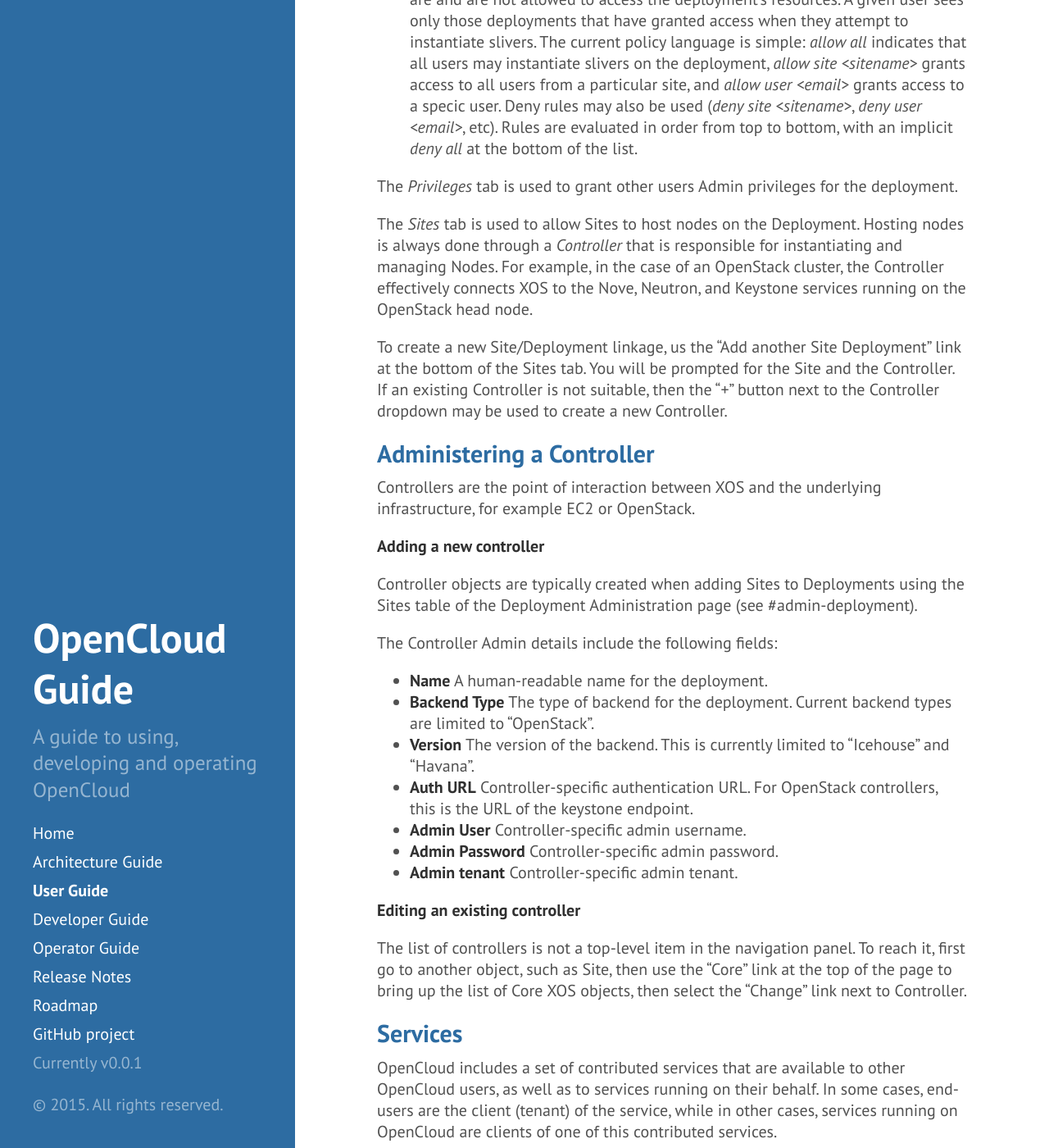
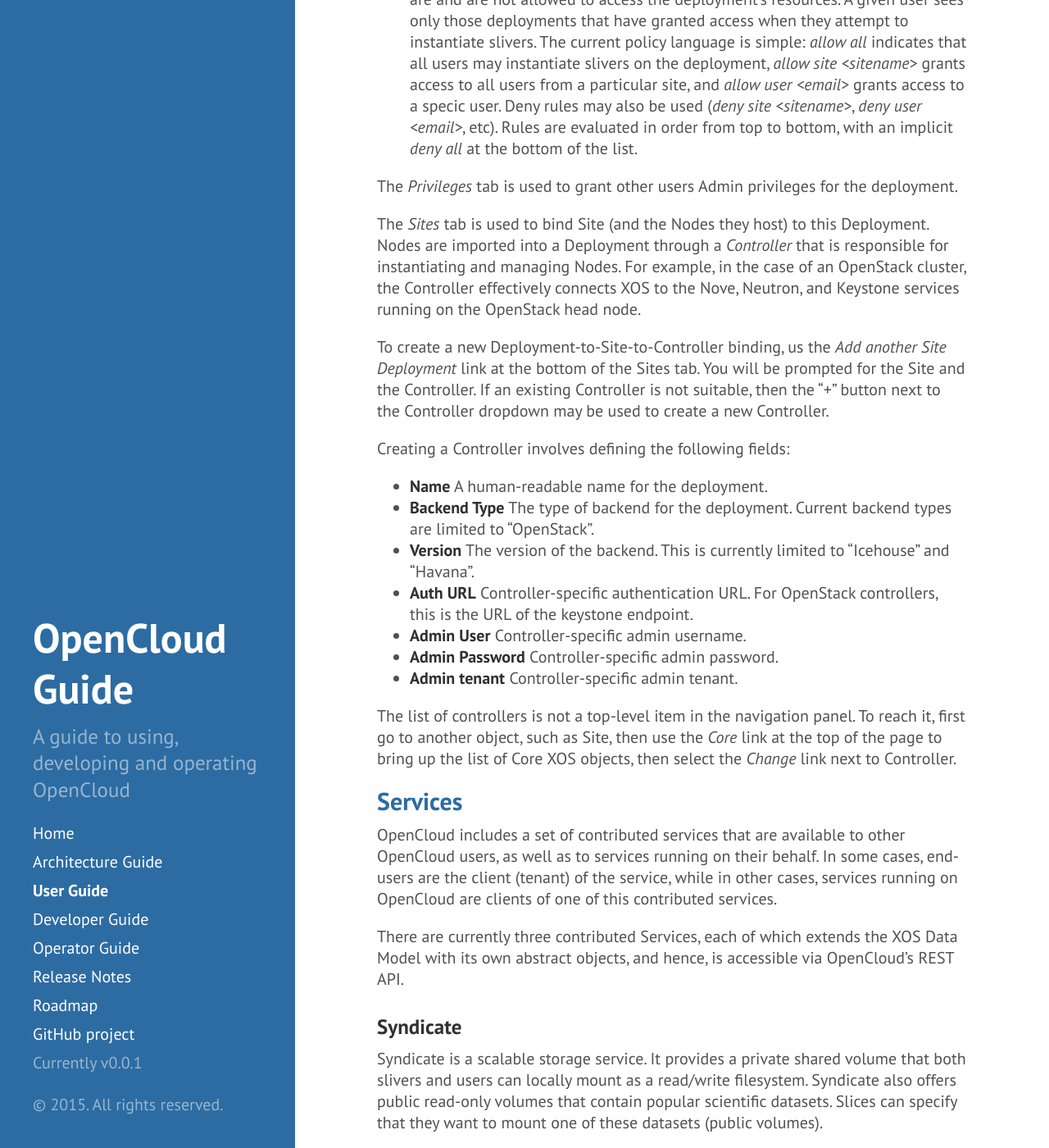
Before and after one commit to open-cloud/open-cloud.github.io.old, a Jekyll site: the page built from 1_user.md, in a window 1280 px wide and 1400 px high, scrolled down 5687 px. Shown: the whole window at 82% size. Built offline with Jekyll 4.4.1, drawn with Linux system fonts in a browser that asks for light colours; Markdown is read by kramdown in place of the engine named in the settings.

Commit message:
re-factored controller

```diff
--- a/1_user.md
+++ b/1_user.md
@@ -273,31 +273,20 @@
 The *Privileges* tab is used to grant other users Admin privileges for
 the deployment.
 
-The *Sites* tab is used to allow Sites to host nodes on the Deployment.
-Hosting nodes is always done through a *Controller* that is responsible
-for instantiating and managing Nodes. For example, in the case of an
-OpenStack cluster, the Controller effectively connects XOS to the
-Nove, Neutron, and Keystone services running on the OpenStack head
-node.
+The *Sites* tab is used to bind Site (and the Nodes they host) to this
+Deployment.  Nodes are imported into a Deployment through a
+*Controller* that is responsible for instantiating and managing
+Nodes. For example, in the case of an OpenStack cluster, the
+Controller effectively connects XOS to the Nove, Neutron, and Keystone
+services running on the OpenStack head node.
 
-To create a new Site/Deployment linkage, us the "Add another Site
-Deployment" link at the bottom of the Sites tab. You will be
-prompted for the Site and the Controller. If an existing Controller
-is not suitable, then the "+" button next to the Controller
-dropdown may be used to create a new Controller.
+To create a new Deployment-to-Site-to-Controller binding, us the *Add
+another Site Deployment* link at the bottom of the Sites tab. You will
+be prompted for the Site and the Controller. If an existing Controller
+is not suitable, then the "+" button next to the Controller dropdown
+may be used to create a new Controller.
 
-##<a name="admin-controller">Administering a Controller</a>
-
-Controllers are the point of interaction between XOS and the underlying
-infrastructure, for example EC2 or OpenStack.
-
-**Adding a new controller**
-
-Controller objects are typically created when adding Sites to
-Deployments using the Sites table of the Deployment Administration
-page (see #admin-deployment).
-
-The Controller Admin details include the following fields:
+Creating a Controller involves defining the following fields:
 
 * **Name** A human-readable name for the deployment.
 * **Backend Type** The type of backend for the deployment. Current backend types are limited to "OpenStack".
@@ -307,11 +296,10 @@
 * **Admin Password** Controller-specific admin password.
 * **Admin tenant** Controller-specific admin tenant.
 
-**Editing an existing controller**
-
-The list of controllers is not a top-level item in the navigation panel. To reach it, first go to another object,
-such as Site, then use the "Core" link at the top of the page to bring up the list of Core XOS objects, then
-select the "Change" link next to Controller.
+The list of controllers is not a top-level item in the navigation
+panel. To reach it, first go to another object, such as Site, then use
+the *Core* link at the top of the page to bring up the list of Core
+XOS objects, then select the *Change* link next to Controller.
 
 ##Services
 
```
